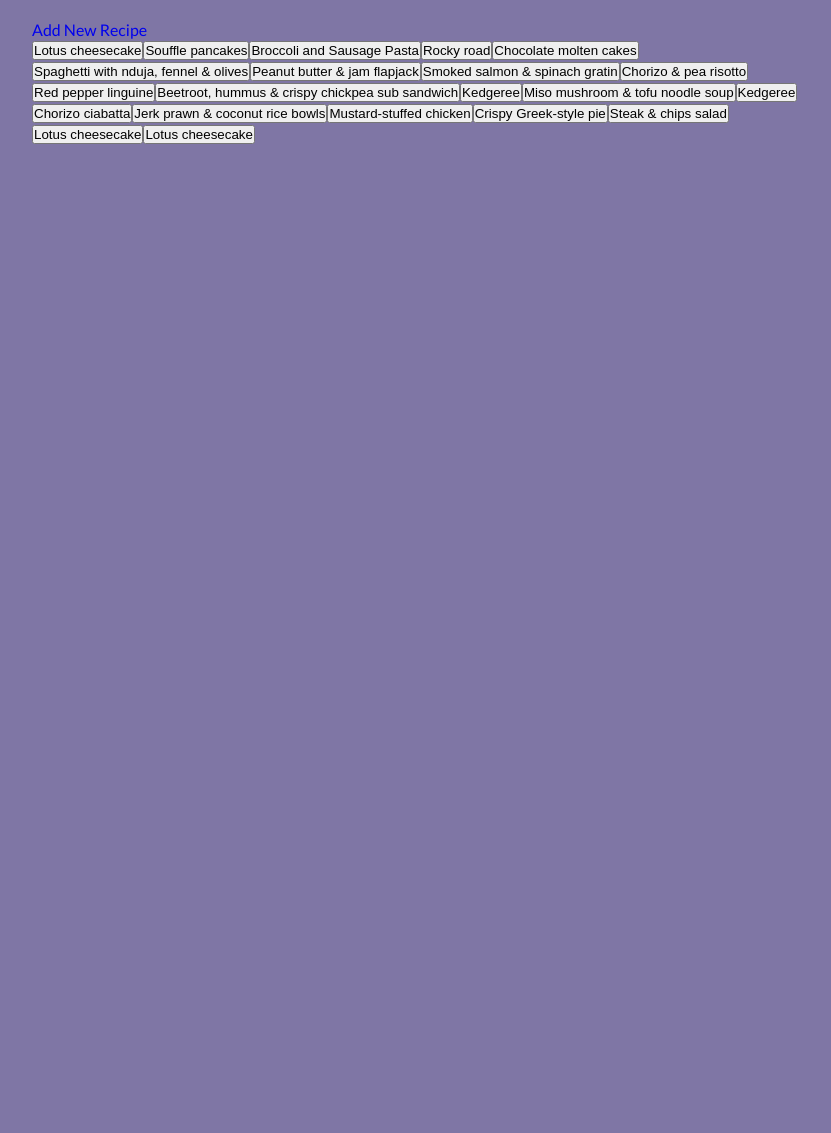
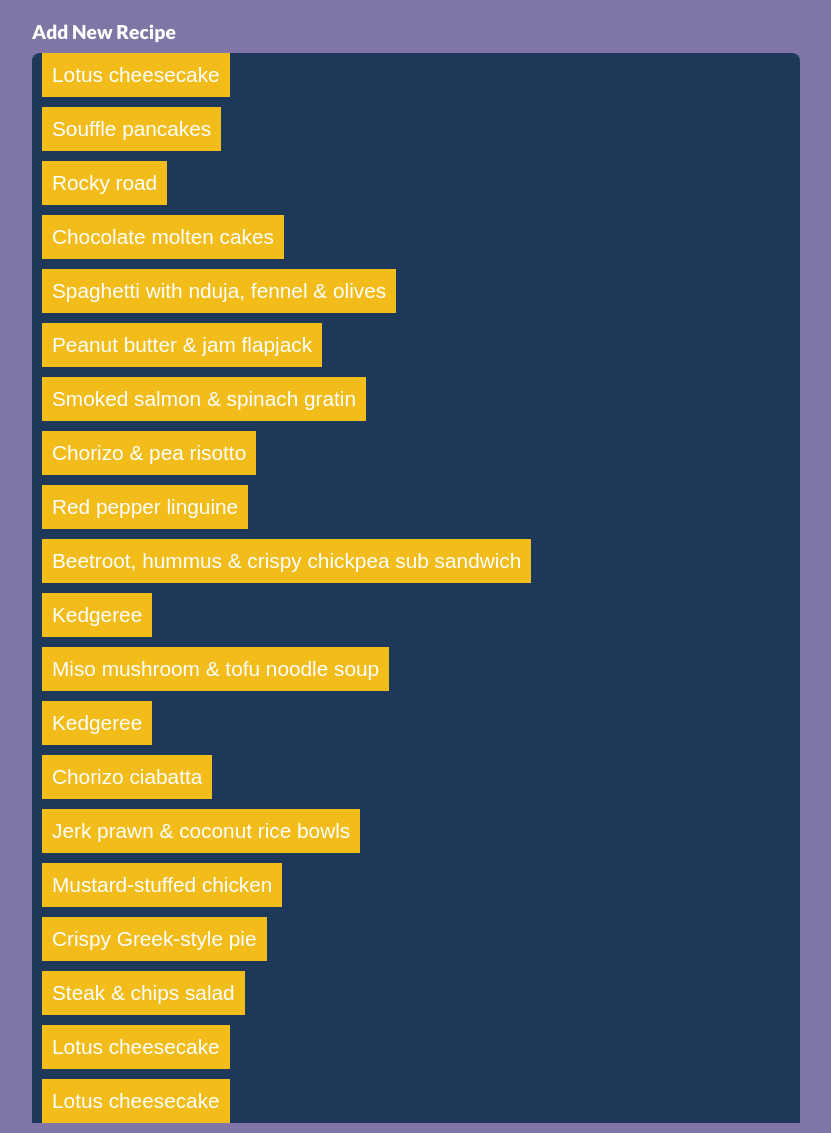
Before and after one commit to NotARobot011111010001/StraightToThePan, a Flask app: page /recipe in a window 1280 px wide. Shown: the part 63-1196 px from the top of the page, without its empty margins (224-1055 px from the left). Before the commit the page ends 207 px from the top, so only its background shows below. Run offline with Flask 2, Linux system fonts and the light colour scheme.

Commit message:
improved recipe css

```diff
--- a/data/recipes.json
+++ b/data/recipes.json
@@ -75,50 +75,6 @@
             ],
             "recipeId": 1,
             "title": "Souffle pancakes",
-            "userId": 0
-        },
-        {
-            "categories": [
-                "High Calorie",
-                "Healthy",
-                "Meat",
-                "Spicy"
-            ],
-            "ingredients": [
-                {
-                    "amount": "200g",
-                    "name": "Pasta (Any type)"
-                },
-                {
-                    "amount": "150g",
-                    "name": "Broccoli"
-                },
-                {
-                    "amount": "2 tbsp",
-                    "name": "Extra Virgin Olive Oil"
-                },
-                {
-                    "amount": "2",
-                    "name": "Garlic cloves"
-                },
-                {
-                    "amount": "200g",
-                    "name": "Sausages"
-                },
-                {
-                    "amount": "1/2 tbsp",
-                    "name": "Crushed Chillies"
-                }
-            ],
-            "method": [
-                "Bring a large pan of water to the boil and cook the pasta until nearly al dente.",
-                "Throw in the broccoli and cook for 2 mins more. Drain, saving 1-2 tbsp of the water.",
-                "Heat the oil in a large frying pan and add the garlic, fennel seeds, if using, and chillies.",
-                "When they start to colour a bit, add the sausage and cook until golden and cooked through.",
-                "Tip in the pasta and broccoli with the reserved water and toss. Serve hot with the Parmesan shavings."
-            ],
-            "recipeId": 2,
-            "title": "Broccoli and Sausage Pasta",
             "userId": 0
         },
         {
--- a/static/recipes.css
+++ b/static/recipes.css
@@ -43,6 +43,7 @@
 }
 .recipeDisplay p{
     padding-left: 3.5%;
+    color: white;
 }
 .recipeDisplay table{
     width: 80%;
@@ -58,11 +59,14 @@
     padding: 0.75rem 2rem;
     text-transform: uppercase;
     letter-spacing: 0.1rem;
-    font-size: 0.7rem;
+    font-size: 0.9rem;
     font-weight: 400;
 }
 .recipeDisplay table td{
     padding: 1rem 2rem;
+    color: white;
+    font-size: 1.2rem;
+
 }
 
 .recipeDisplay ol, .recipeDisplay ul{
@@ -70,6 +74,7 @@
     margin: 0 auto;
     list-style-position: inside;
     padding-left: 1.75rem;
+    color: white;
 }
 .recipeDisplay ul{
     display: flex;
@@ -80,7 +85,7 @@
 .recipeDisplay li{
     padding: 0.75rem 2rem;
     text-align: justify;
-    font-size: 1.2rem;
+    font-size: 1.4rem;
 }
 .recipeBtns{
     display: flex;
@@ -116,6 +121,50 @@
 
 }
 
+/*.myRecipesB{*/
+/*    display: flex;*/
+/*    justify-content: center;*/
+/*    align-items: center;*/
+/*    width: 240px;*/
+/*    height: 35px;*/
+/*    border-radius: .5rem;*/
+/*    margin: 0 0 10px 0;*/
+/*    box-shadow: 2px 2px 5px 2px rgba(0, 0, 0, 0.5);*/
+/*    background: var(--yellow--);*/
+/*}*/
+.myRecipesB p{
+    font-weight: 800;
+    font-size: 1.2rem;
+    color: white;
+}
+.myRecipesB p:hover{
+    color: var(--pink--);
+}
+.collapsible{
+    display: flex;
+    justify-content: center;
+    border: none;
+    padding: 10px;
+    margin: 10px 0 10px 10px;
+    background: var(--yellow--);
+    font-size: 1.3rem;
+    color: white;
+    cursor: pointer;
+}
+.collapsible:hover, .deleteButton:hover, .editButton:hover{
+    box-shadow: 2px 2px 5px 2px rgba(0, 0, 0, 0.5);
+    background-color: var(--pink--);
+}
+/*.deleteButton, .editButton{*/
+/*    border: none;*/
+/*    padding: 10px;*/
+/*    margin: 10px 0 10px 10%;*/
+/*    background: var(--yellow--);*/
+/*    font-size: 1rem;*/
+/*    color: white;*/
+/*    cursor: pointer;*/
+/*}*/
+
 @media (max-width: 768px){
     .recipeContainer{
         width: 90%;
--- a/static/style.css
+++ b/static/style.css
@@ -72,6 +72,7 @@ nav ul{
 }
  a{
     text-decoration: none;
+     color: white;
 }
  nav a{
      color: white;
--- a/templates/recipe.html
+++ b/templates/recipe.html
@@ -75,10 +75,12 @@
     </div>
 
     <!-- Button for the recipe creator page. -->
-    <a href="{{ url_for('recipeCreator') }}" id="newRecipe">Add New Recipe</a>
+    <div class="myRecipesB">
+            <a href="{{ url_for('recipeCreator') }}" id="newRecipe"><p>Add New Recipe<p></a>
+    </div>
 
     <!-- Used to display all recipes. -->
-    <div class="container" id="allRecipes">
+    <div class="recipeDisplay" id="allRecipes">
         <button type="button" class="collapsible">Recipe</button>
         <div class="recipeContent">
             <table id="recipeIngredients">
@@ -89,11 +91,8 @@
 
             <ul id="recipeCategories">
             </ul>
-
-            <div class="recipeBtns">
-            <button type="button" id="difcolor"> <a href="/recipeCreator?id=" class="editButton"><p>Edit Recipe<p></a> </button>
+            <button type="button" > <a href="/recipeCreator?id=" class="editButton"><p>Edit Recipe<p></a> </button>
             <button type="button" class="deleteButton" id="deleteRecipe" onclick="DeleteRecipe()"><p>Delete<p></button>
-                </div>
         </div>
     </div>
         </div>
```
